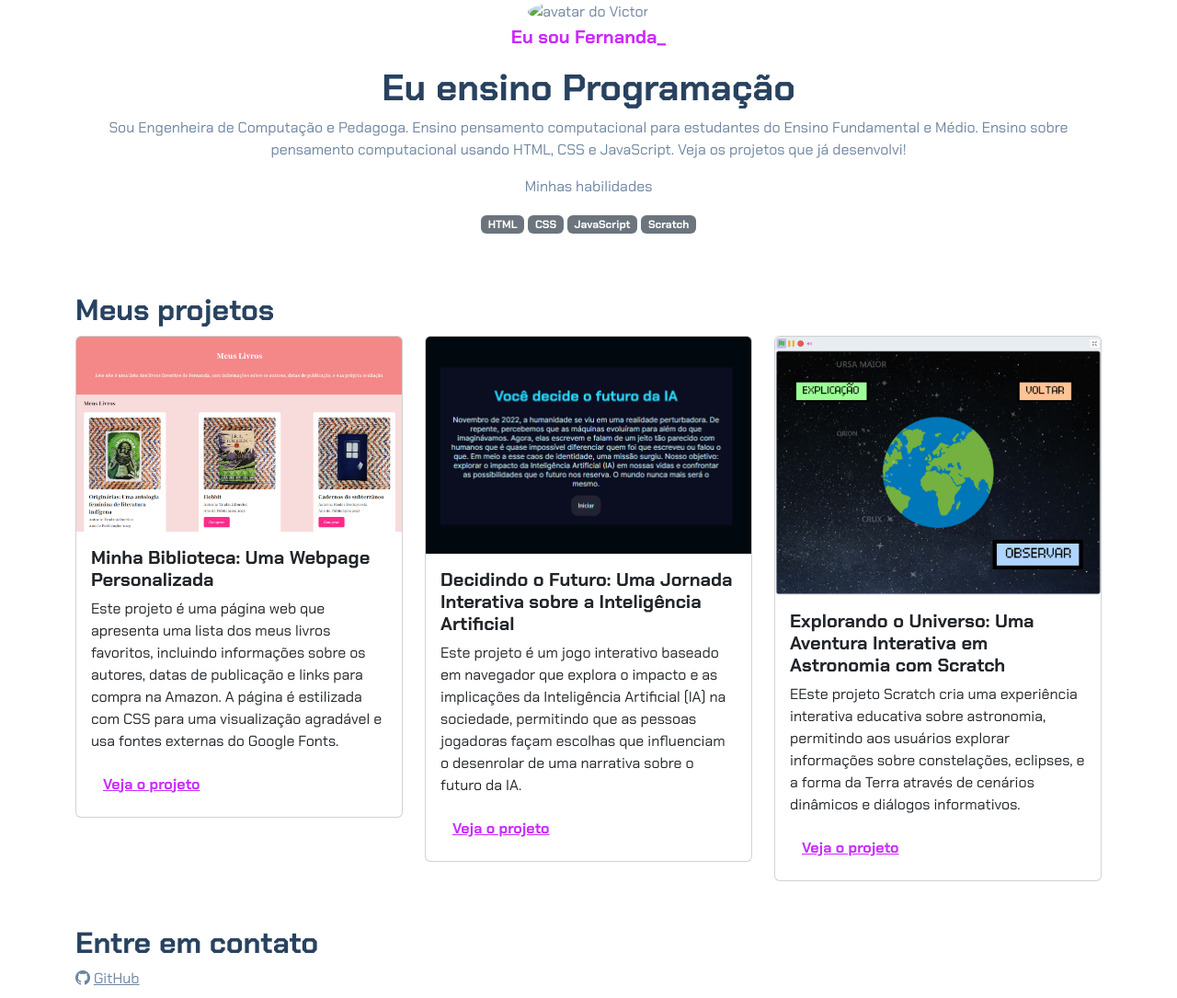
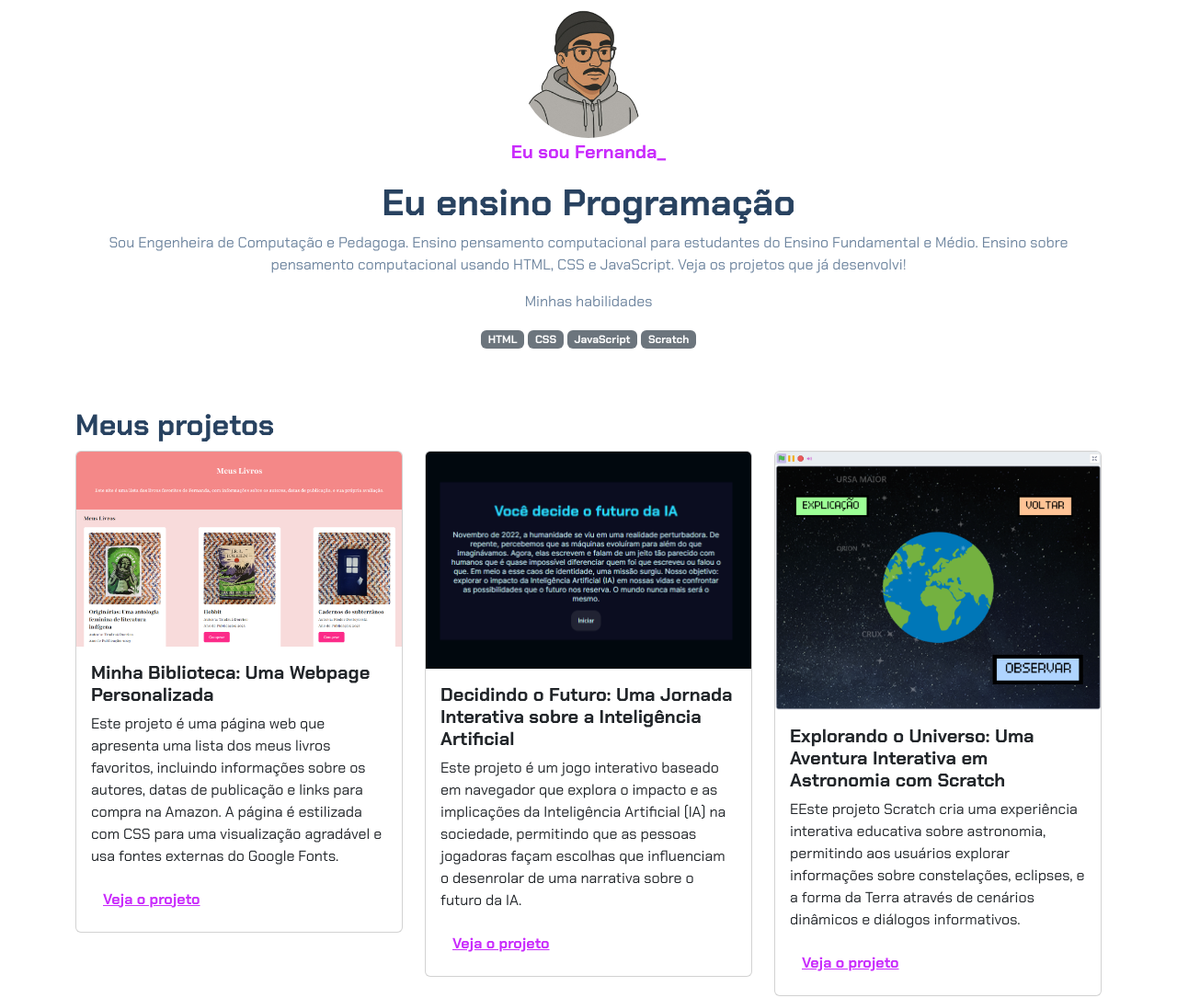
Before and after one commit to vitinxjz7/Teste-2.0, a plain HTML site: page index.html in a window 1280 px wide. Shown: the top 1085 px of the page at 92% size. Drawn offline with nearby package versions, Linux system fonts and the light colour scheme.

Commit message:
Update index.html

```diff
--- a/index.html
+++ b/index.html
@@ -12,7 +12,7 @@
 
 <body>
     <header class="container text-center">
-        <img src="img/paqueta-perfil.jpeg" alt="avatar do Victor" class="rounded-circle" width="150" height="150"
+        <img src="img/paqueta-perfil-Photoroom.png" alt="avatar do Victor" class="rounded-circle" width="150" height="150"
             srcset="">
         <p class="lead">Eu sou Fernanda_</p>
         <h1>Eu ensino Programação</h1>
```
